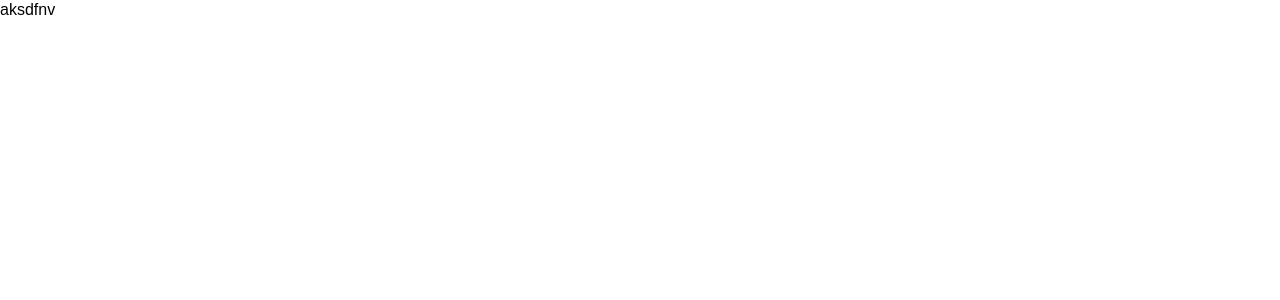
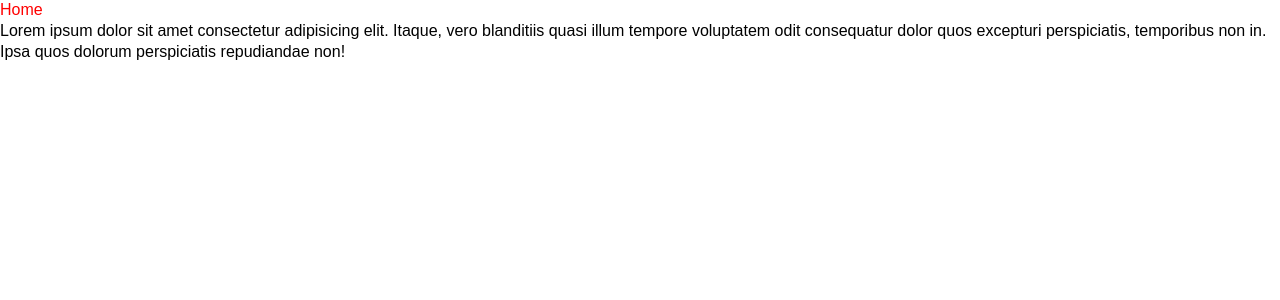
Before and after one commit to Wlad199/watch-shop, a Nuxt app: page / in a window 1280 px wide. Shown: the top 300 px of the page. Built offline with nearby package versions, Linux system fonts and the light colour scheme.

Commit message:
initial commit

```diff
--- a/app/app.vue
+++ b/app/app.vue
@@ -1,5 +1,7 @@
 <template>
-	<p>aksdfnv</p>
+	<NuxtLayout>
+		<NuxtPage />
+	</NuxtLayout>
 </template>
 
 <script setup lang='ts'></script>
--- a/app/assets/null.scss
+++ b/app/assets/null.scss
@@ -76,14 +76,19 @@ h6 {
 	font-size: inherit;
 }
 
+// ============================== //
 .wrapper {
 	min-height: 100vh;
 	display: flex;
 	flex-direction: column;
 	overflow: hidden;
-	padding: 0 15px;
 
 	>main {
 		flex: 1 1 auto;
 	}
 }
+
+body._lock {
+	overflow: hidden;
+	touch-action: none;
+}
--- a/app/assets/style.scss
+++ b/app/assets/style.scss
@@ -11,7 +11,10 @@ footer {
 	color: red;
 }
 
-li {
-	display: flex;
-	align-items: center;
+.container {
+	max-width: 1220px;
+	margin: 0 auto;
+	padding: 0 10px;
 }
+
+// ================================= //
--- /dev/null
+++ b/app/layouts/default.vue
@@ -0,0 +1,11 @@
+<template>
+	<header>
+		<nav>
+			<NuxtLink to="/">Home</NuxtLink>
+		</nav>
+	</header>
+
+	<div>
+		<NuxtPage />
+	</div>
+</template>
--- /dev/null
+++ b/app/pages/index.vue
@@ -0,0 +1,9 @@
+<template>
+	<p>Lorem ipsum dolor sit amet consectetur adipisicing elit. Itaque, vero blanditiis quasi illum tempore voluptatem
+		odit consequatur dolor quos excepturi perspiciatis, temporibus non in. Ipsa quos dolorum perspiciatis repudiandae
+		non!</p>
+</template>
+
+<script setup lang='ts'></script>
+
+<style scoped lang='scss'></style>
--- a/nuxt.config.ts
+++ b/nuxt.config.ts
@@ -6,7 +6,8 @@ export default defineNuxtConfig({
 		'@nuxt/fonts',
 		'@nuxt/image',
 		'@pinia/nuxt',
-		'@nuxt/icon'
+		'@nuxt/icon',
+		'@vee-validate/nuxt',
 	],
 	css: ['./app/assets/null.scss', './app/assets/style.scss'],
 	vite: {
@@ -14,7 +15,19 @@ export default defineNuxtConfig({
 			include: [
 				'@vue/devtools-core',
 				'@vue/devtools-kit',
+				'@vee-validate/zod',
+				'zod',
 			]
+		}
+	},
+	app: {
+		head: {
+			title: 'Template Nuxt4',
+			meta: [
+				{ charset: 'utf-8' },
+				{ name: 'viewport', content: 'width=device-width, initial-scale=1' },
+				{ name: 'description', content: 'This project on Nuxt4' }
+			],
 		}
 	}
 })
--- a/tsconfig.json
+++ b/tsconfig.json
@@ -14,5 +14,8 @@
 		{
 			"path": "./.nuxt/tsconfig.node.json"
 		}
+	],
+	"exclude": [
+		"_myUI/**/*"
 	]
 }
```
Also changed, not shown: package.json (+7 -1 lines), 2 other files (tests, documents, lock files or other folders). Lines whose indentation alone changed are shown as unchanged.
